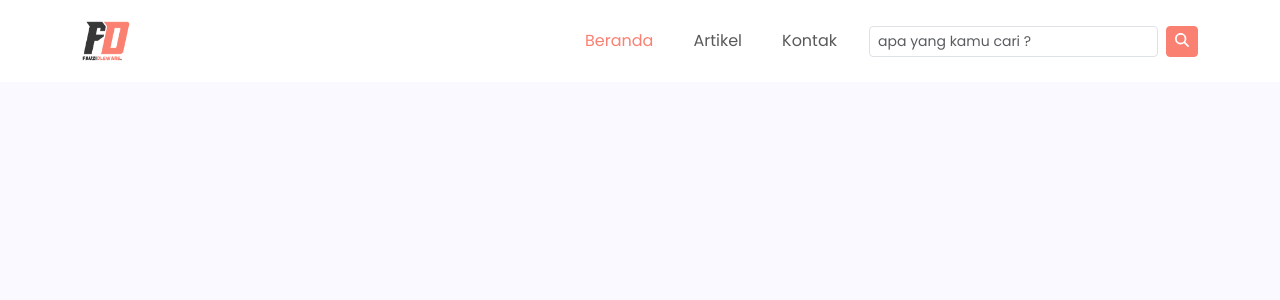
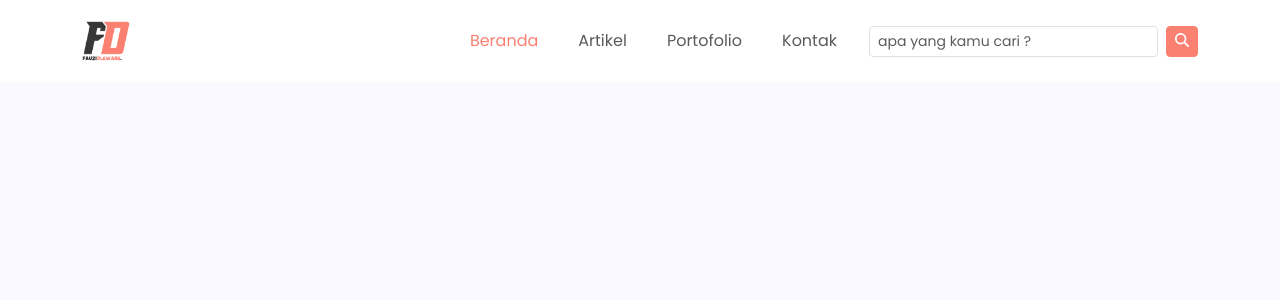
Before and after one commit to ibnuahmadfauzi/fauzidleware-website, a React (Create React App) app: page / in a window 1280 px wide. Shown: the top 300 px of the page. Built offline with nearby package versions, Linux system fonts and the light colour scheme.

Commit message:
add portofolio menu in navbar

```diff
--- a/src/partials/Header.js
+++ b/src/partials/Header.js
@@ -32,6 +32,11 @@ const Header = () => {
               </a>
             </li>
             <li className="nav-item me-4">
+              <a className="nav-link" href="#">
+                Portofolio
+              </a>
+            </li>
+            <li className="nav-item me-4">
               <a className="nav-link" href="/kontak">
                 Kontak
               </a>
```
